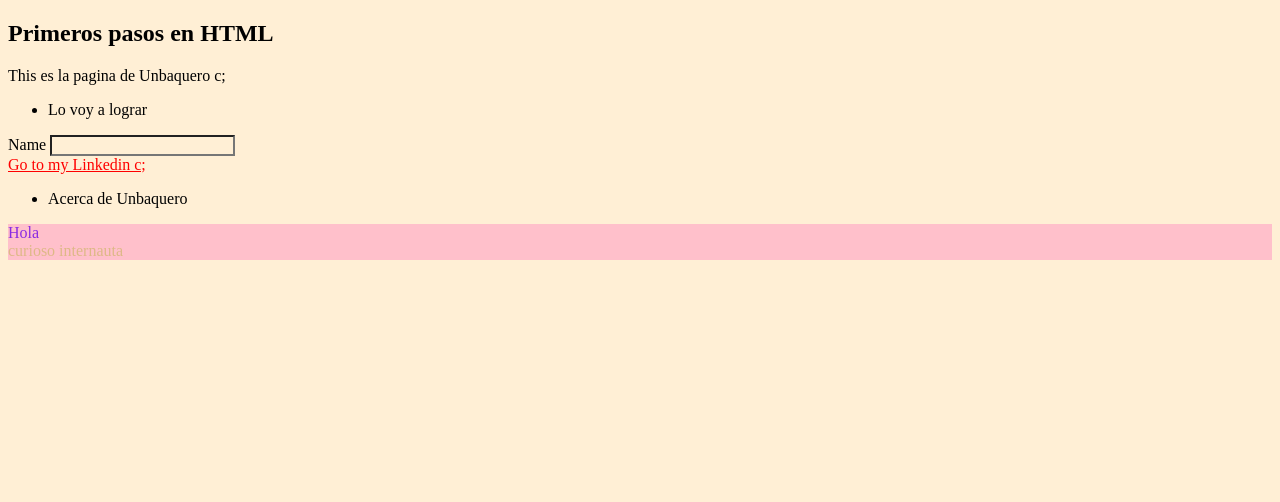
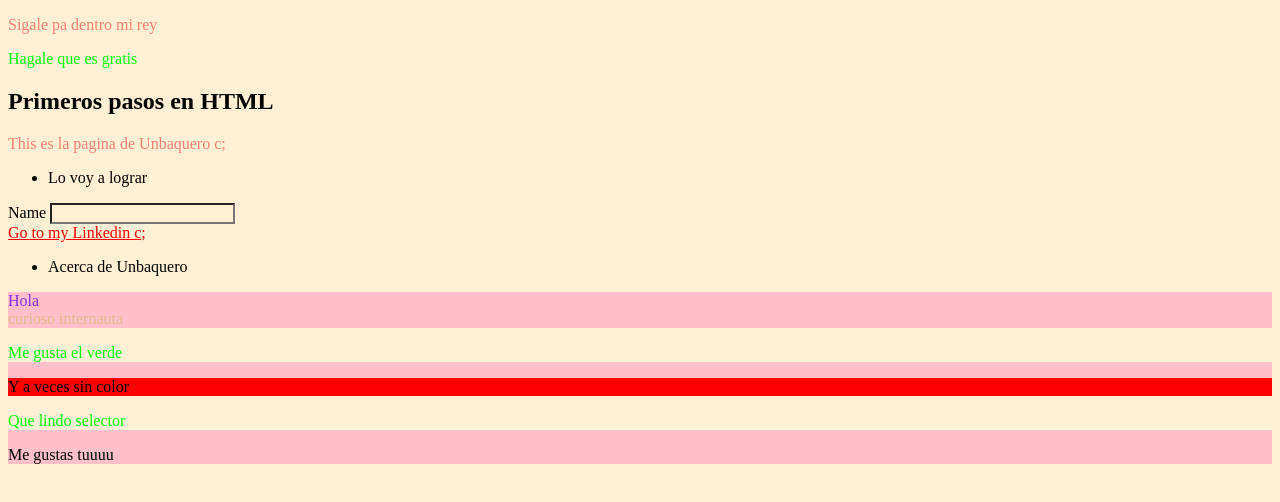
Before and after one commit to JuanBaquero99/Proyecto-Front-End, a plain HTML site: page index.html in a window 1280 px wide. Drawn offline with Linux system fonts and the light colour scheme.

Commit message:
Se agrega colores y parrafos

```diff
--- a/index.html
+++ b/index.html
@@ -20,9 +20,41 @@
         a[href="https://www.linkedin.com/in/juan-pablo-baquero-davila-33aa74208"] {
             color: red;
         }
+        div p {
+            color : lime
+        }
+        div > div {
+            background: plum;
+        }
+        .es {
+            background: red;
+        }
+        div + section {
+            background: palevioletred;
+        }
+        div ~ p {
+            color : powderblue
+        }
+        p {
+            color : salmon
+        }
+        p:hover {
+            color : skyblue
+
+        }
+        div p:nth-child(2) {
+            color : violet
+        }
+        pp::first-letter {
+            color : teal
+        }
     </style>
 </head>
 <body>
+    <p>Sigale pa dentro mi rey</p>
+    <div>
+        <p>Hagale que es gratis</p>
+    </div>
     <header>
     </header>
     <section>
@@ -44,5 +76,13 @@
     </nav>
     <div class="tittle">Hola</div>
     <div id="tittle2">curioso internauta</div>
+    <div>
+        <p>Me gusta el verde</p>
+        <div class='es'>Y a veces sin color</div>
+    </div>
+    <div>
+        <p>Que lindo selector</p>
+        Me gustas tuuuu
+    </div>
 </body>
 </html>
```
